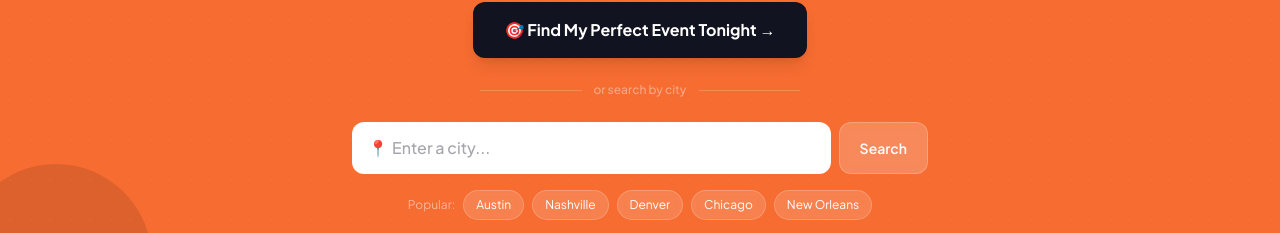
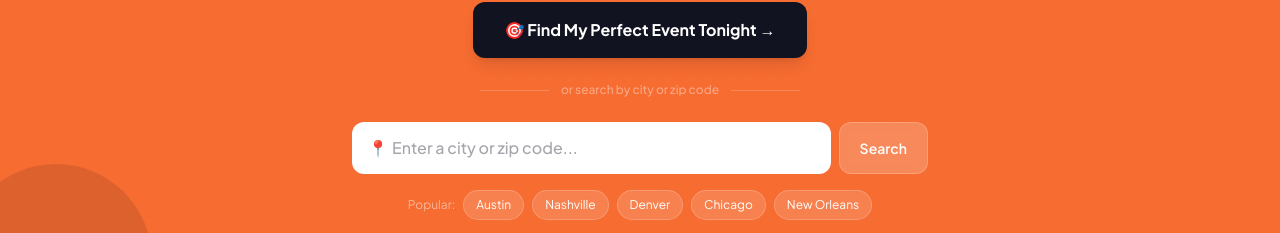
Before and after one commit to BigSaltBlake/yeahdoodle, a Next.js app: page / in a window 1280 px wide. Shown: the part 447-680 px from the top of the page. Built offline with nearby package versions, Linux system fonts and the light colour scheme; no server answers.

Commit message:
feat: add "or zip code" to homepage city search

```diff
--- a/src/app/page.tsx
+++ b/src/app/page.tsx
@@ -110,7 +110,7 @@ export default function HomePage() {
           {/* Divider */}
           <div className="flex items-center gap-3 max-w-xs mx-auto mb-6">
             <div className="flex-1 h-px bg-white/20" />
-            <span className="text-white/40 text-xs font-medium">or search by city</span>
+            <span className="text-white/40 text-xs font-medium">or search by city or zip code</span>
             <div className="flex-1 h-px bg-white/20" />
           </div>
 
@@ -129,7 +129,7 @@ export default function HomePage() {
               <input
                 value={city}
                 onChange={e => setCity(e.target.value)}
-                placeholder={locating ? 'Detecting your location...' : 'Enter a city...'}
+                placeholder={locating ? 'Detecting your location...' : 'Enter a city or zip code...'}
                 className="w-full pl-10 pr-4 py-3.5 rounded-xl bg-white text-yd-navy placeholder-yd-navy/40 font-medium text-base focus:outline-none focus:ring-2 focus:ring-white/50"
               />
             </div>
```
